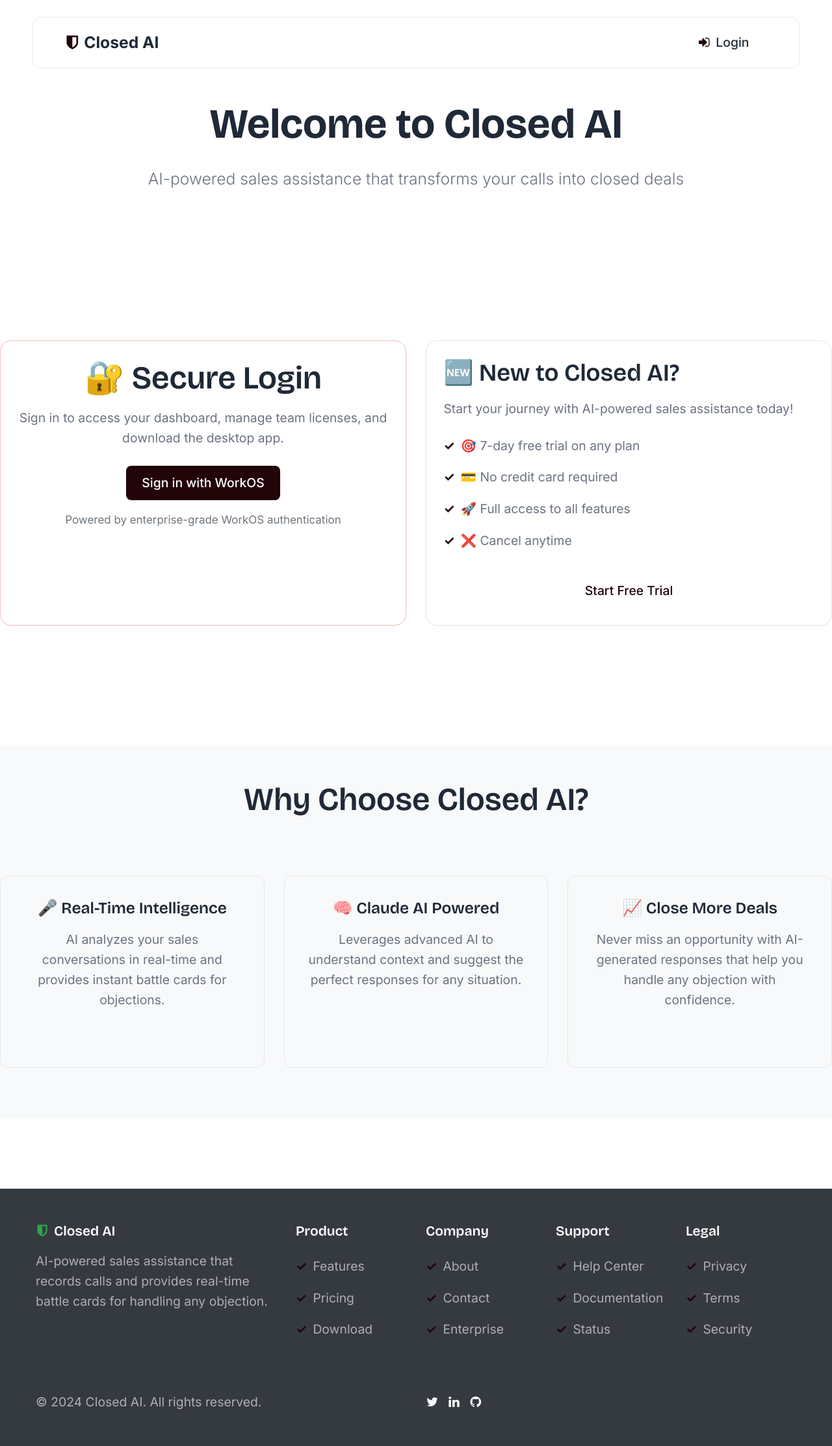
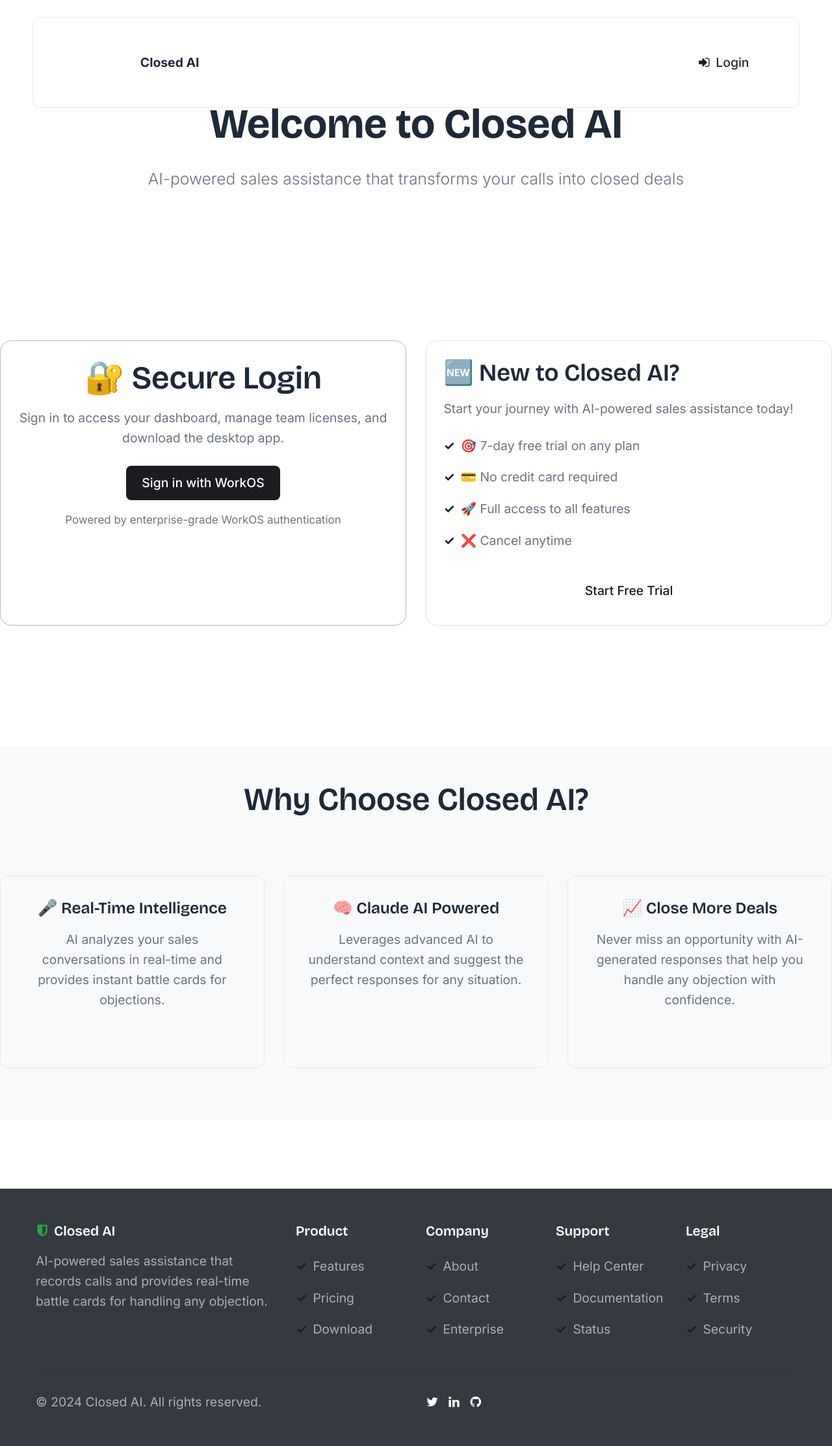
Before and after one commit to FreddyJD/closed-server, a Node server app: page /login in a window 1280 px wide. Shown: the whole page at 65% size. Run offline with Node 20, Linux system fonts and the light colour scheme; some libraries are stand-ins or nearby versions.

Commit message:
adding new change

```diff
--- a/public/css/style.css
+++ b/public/css/style.css
@@ -6,17 +6,17 @@
 }
 
 :root {
-    --primary-color: #220409;
-    --secondary-color: #3a0710;
-    --accent-color: #4a0b14;
-    --light-green: #fdf0f0;
-    --border-green: #f7bbbb;
+    --primary-color: #1B1B20;
+    --secondary-color: #252530;
+    --accent-color: #2F2F3A;
+    --light-green: #F0F0F5;
+    --border-green: #BBBBC7;
     --text-dark: #1f2937;
     --text-light: #6b7280;
     --white: #ffffff;
     --light-gray: #f7f7f7;
     --border-gray: #e5e7eb;
-    --hero-bg: #140306;
+    --hero-bg: #1B1B20;
 
     /* Typography */
     --font-headers: 'Bricolage Grotesque', -apple-system, BlinkMacSystemFont, sans-serif;
--- a/views/layouts/main.hbs
+++ b/views/layouts/main.hbs
@@ -21,7 +21,8 @@
     <nav class="navbar navbar-expand-lg navbar-light sticky-top">
         <div class="container">
             <a class="navbar-brand fw-bold" href="/">
-                <i class="fa fa-shield text-success me-2"></i>Closed AI
+                <img src="/images/logo.png" alt="Closed AI Logo" class="img-fluid" style="max-width: 100px;">
+                <span class="ml-2">Closed AI</span>
             </a>
 
             <button class="navbar-toggler" type="button" data-toggle="collapse" data-target="#navbarNav">
```
Also changed, not shown: public/images/logo.png (added).
